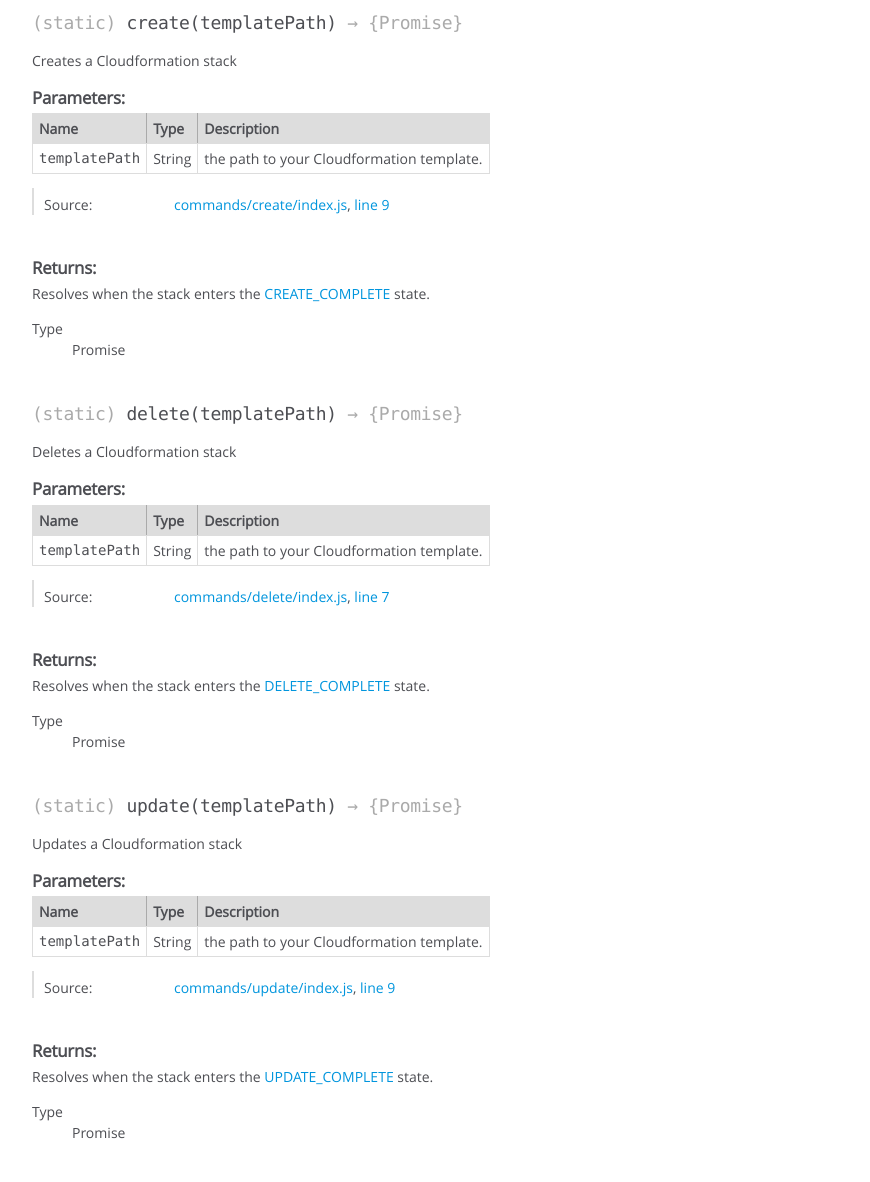
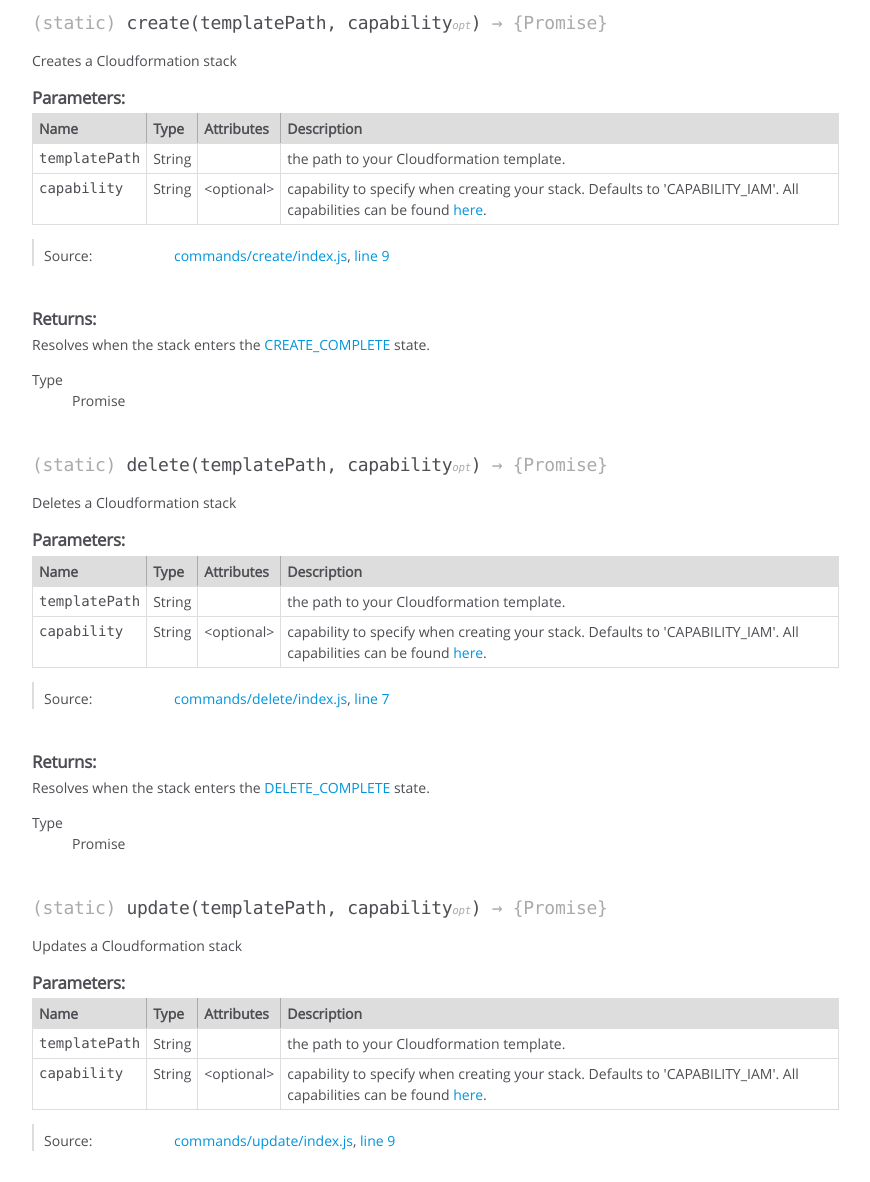
Before and after one commit to AlexChesters/stack-manager, a website: page docs/stack-manager.html in a window 1280 px wide. Shown: the part 298-1480 px from the top of the page, without its empty margins (0-870 px from the left). Drawn offline with Linux system fonts and the light colour scheme.

Commit message:
Support capability override

```diff
--- a/docs/stack-manager.html
+++ b/docs/stack-manager.html
@@ -109,7 +109,7 @@
 
 
 
-    <h4 class="name" id=".create"><span class="type-signature">(static) </span>create<span class="signature">(templatePath)</span><span class="type-signature"> &rarr; {Promise}</span></h4>
+    <h4 class="name" id=".create"><span class="type-signature">(static) </span>create<span class="signature">(templatePath, capability<span class="signature-attributes">opt</span>)</span><span class="type-signature"> &rarr; {Promise}</span></h4>
 
 
 
@@ -141,6 +141,8 @@
         <th>Type</th>
 
 
+        <th>Attributes</th>
+
 
 
 
@@ -166,10 +168,53 @@
             </td>
 
 
+                <td class="attributes">
+
+
+
+
+
+                </td>
+
 
 
 
             <td class="description last">the path to your Cloudformation template.</td>
+        </tr>
+
+
+
+        <tr>
+
+                <td class="name"><code>capability</code></td>
+
+
+            <td class="type">
+
+
+<span class="param-type">String</span>
+
+
+
+            </td>
+
+
+                <td class="attributes">
+
+                    &lt;optional><br>
+
+
+
+
+
+                </td>
+
+
+
+
+            <td class="description last">capability to specify when creating your stack.
+Defaults to 'CAPABILITY_IAM'. All capabilities can be found
+<a href="https://docs.aws.amazon.com/AWSCloudFormation/latest/APIReference/API_CreateStack.html">here</a>.</td>
         </tr>
 
 
@@ -268,7 +313,7 @@
 
 
 
-    <h4 class="name" id=".delete"><span class="type-signature">(static) </span>delete<span class="signature">(templatePath)</span><span class="type-signature"> &rarr; {Promise}</span></h4>
+    <h4 class="name" id=".delete"><span class="type-signature">(static) </span>delete<span class="signature">(templatePath, capability<span class="signature-attributes">opt</span>)</span><span class="type-signature"> &rarr; {Promise}</span></h4>
 
 
 
@@ -300,6 +345,8 @@
         <th>Type</th>
 
 
+        <th>Attributes</th>
+
 
 
 
@@ -325,10 +372,53 @@
             </td>
 
 
+                <td class="attributes">
+
+
+
+
+
+                </td>
+
 
 
 
             <td class="description last">the path to your Cloudformation template.</td>
+        </tr>
+
+
+
+        <tr>
+
+                <td class="name"><code>capability</code></td>
+
+
+            <td class="type">
+
+
+<span class="param-type">String</span>
+
+
+
+            </td>
+
+
+                <td class="attributes">
+
+                    &lt;optional><br>
+
+
+
+
+
+                </td>
+
+
+
+
+            <td class="description last">capability to specify when creating your stack.
+Defaults to 'CAPABILITY_IAM'. All capabilities can be found
+<a href="https://docs.aws.amazon.com/AWSCloudFormation/latest/APIReference/API_CreateStack.html">here</a>.</td>
         </tr>
 
 
@@ -427,7 +517,7 @@
 
 
 
-    <h4 class="name" id=".update"><span class="type-signature">(static) </span>update<span class="signature">(templatePath)</span><span class="type-signature"> &rarr; {Promise}</span></h4>
+    <h4 class="name" id=".update"><span class="type-signature">(static) </span>update<span class="signature">(templatePath, capability<span class="signature-attributes">opt</span>)</span><span class="type-signature"> &rarr; {Promise}</span></h4>
 
 
 
@@ -459,6 +549,8 @@
         <th>Type</th>
 
 
+        <th>Attributes</th>
+
 
 
 
@@ -484,10 +576,53 @@
             </td>
 
 
+                <td class="attributes">
+
+
+
+
+
+                </td>
+
 
 
 
             <td class="description last">the path to your Cloudformation template.</td>
+        </tr>
+
+
+
+        <tr>
+
+                <td class="name"><code>capability</code></td>
+
+
+            <td class="type">
+
+
+<span class="param-type">String</span>
+
+
+
+            </td>
+
+
+                <td class="attributes">
+
+                    &lt;optional><br>
+
+
+
+
+
+                </td>
+
+
+
+
+            <td class="description last">capability to specify when creating your stack.
+Defaults to 'CAPABILITY_IAM'. All capabilities can be found
+<a href="https://docs.aws.amazon.com/AWSCloudFormation/latest/APIReference/API_CreateStack.html">here</a>.</td>
         </tr>
 
 
@@ -602,7 +737,7 @@
 <br class="clear">
 
 <footer>
-    Documentation generated by <a href="https://github.com/jsdoc3/jsdoc">JSDoc 3.5.5</a> on Wed Feb 14 2018 13:03:59 GMT+0000 (GMT)
+    Documentation generated by <a href="https://github.com/jsdoc3/jsdoc">JSDoc 3.5.5</a> on Wed Feb 14 2018 14:30:10 GMT+0000 (GMT)
 </footer>
 
 <script> prettyPrint(); </script>
--- a/src/commands/delete/index.js
+++ b/src/commands/delete/index.js
@@ -9,11 +9,14 @@
  * @function delete
  * @memberof stack-manager
  * @param {String} templatePath the path to your Cloudformation template.
+ * @param {String} [capability] capability to specify when creating your stack.
+ * Defaults to 'CAPABILITY_IAM'. All capabilities can be found
+ * [here]{@link https://docs.aws.amazon.com/AWSCloudFormation/latest/APIReference/API_CreateStack.html}.
  * @returns {Promise} Resolves when the stack enters the
  * [DELETE_COMPLETE]{@link https://docs.aws.amazon.com/AWSCloudFormation/latest/UserGuide/using-cfn-describing-stacks.html#w2ab2c15c15c17c11}
  * state.
  */
-module.exports = ({ templatePath }) => {
+module.exports = (templatePath) => {
   const stackName = generateStackName(templatePath)
   const params = {
     StackName: stackName
```
Also changed, not shown: docs/commands_create_index.js.html (+6 -3 lines), docs/commands_delete_index.js.html (+5 -2 lines), docs/commands_update_index.js.html (+6 -3 lines), docs/index.html (+1 -1 lines), docs/index.js.html (+1 -1 lines), src/cli.js (+7 -7 lines), src/commands/create/index.js (+5 -2 lines), src/commands/update/index.js (+5 -2 lines).
